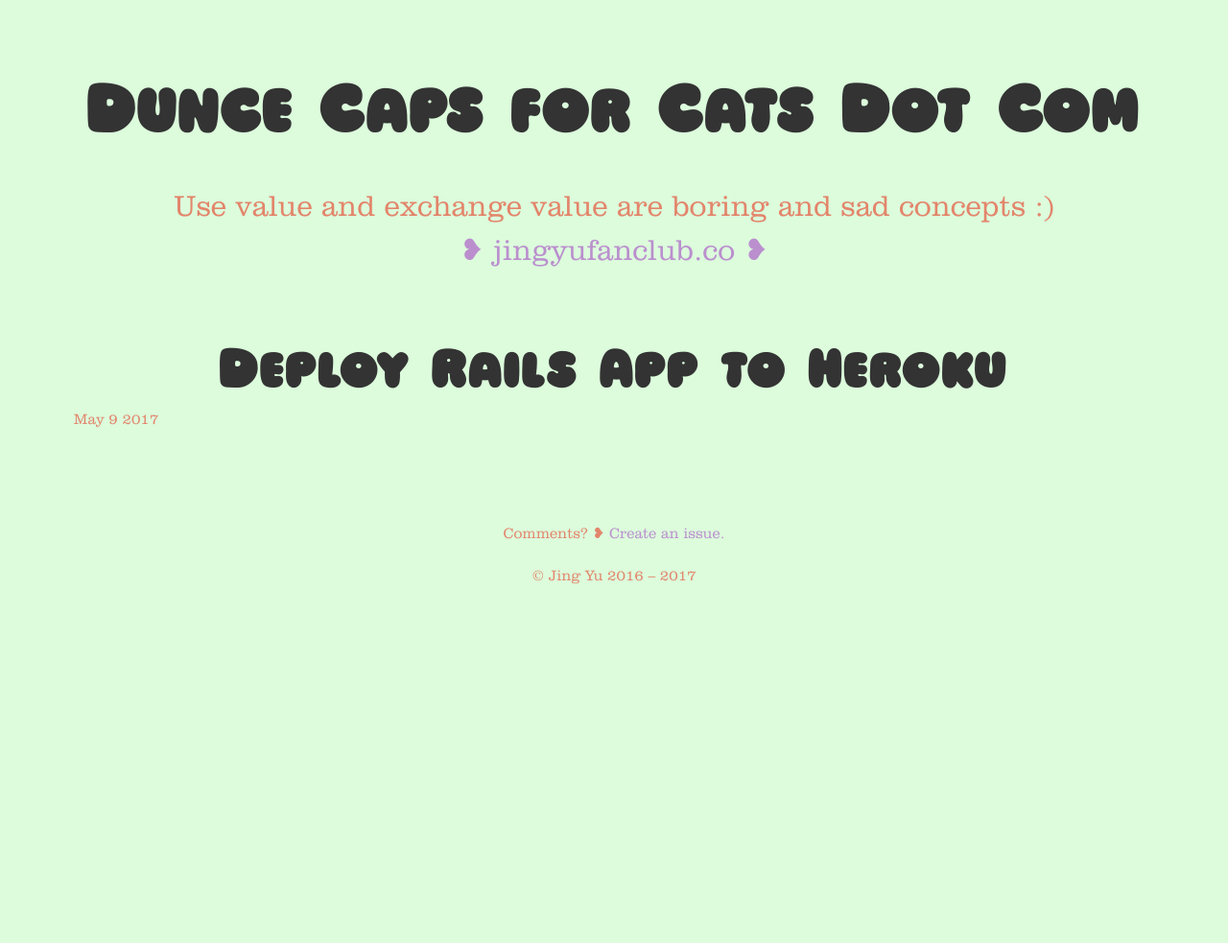
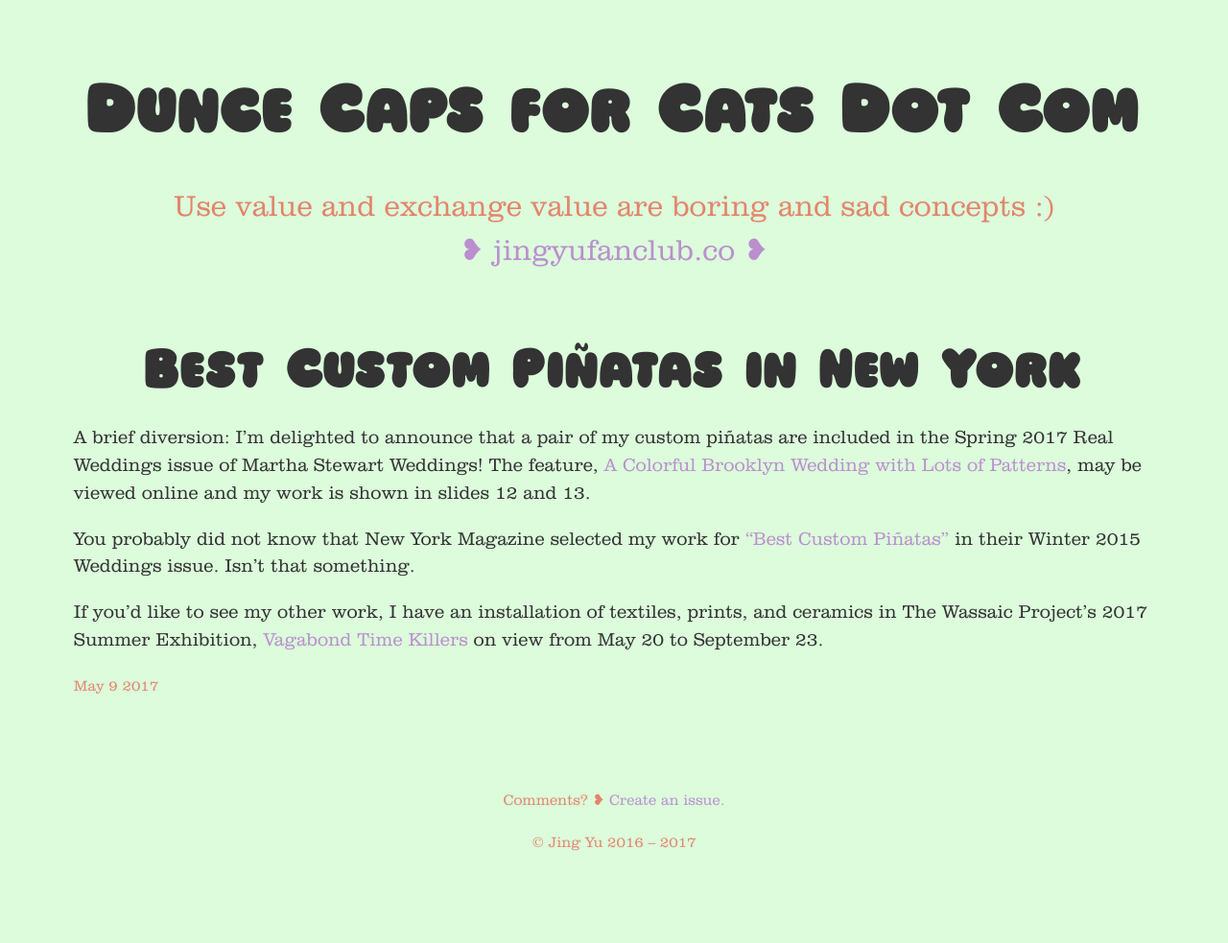
Before and after one commit to jingyufanclub/bloggo, a Jekyll site: the page built from _posts/2017-05-09-best-custom-pinatas-in-new-york.md, in a window 1280 px wide. Shown: the whole page at 96% size. Built offline with Jekyll 4.4.1, drawn with Linux system fonts in a browser that asks for light colours; before the commit the page ends 900 px from its top, so only the background shows below that.

```diff
--- a/_posts/2017-05-09-best-custom-pinatas-in-new-york.md
+++ b/_posts/2017-05-09-best-custom-pinatas-in-new-york.md
@@ -1,4 +1,9 @@
 ---
 layout: post
-title: Deploy Rails App to Heroku
+title: Best Custom Piñatas in New York
 ---
+A brief diversion: I'm delighted to announce that a pair of my custom piñatas are included in the Spring 2017 Real Weddings issue of Martha Stewart Weddings! The feature, [A Colorful Brooklyn Wedding with Lots of Patterns](http://www.marthastewartweddings.com/612755/colorful-patterned-brooklyn-wedding-samm-blake#612386), may be viewed online and my work is shown in slides 12 and 13.
+
+You probably did not know that New York Magazine selected my work for ["Best Custom Piñatas"](http://nymag.com/weddings/planner/2015/winter/all-custom-everything/) in their Winter 2015 Weddings issue. Isn't that something.
+
+If you'd like to see my other work, I have an installation of textiles, prints, and ceramics in The Wassaic Project's 2017 Summer Exhibition, [Vagabond Time Killers](http://wassaicproject.org/programming/exhibitions/upcoming/summer-2017-vagabond-time-killers/) on view from May 20 to September 23.
```
Also changed, not shown: _posts/2017-05-16-heroku.md (+0 -5 lines).
